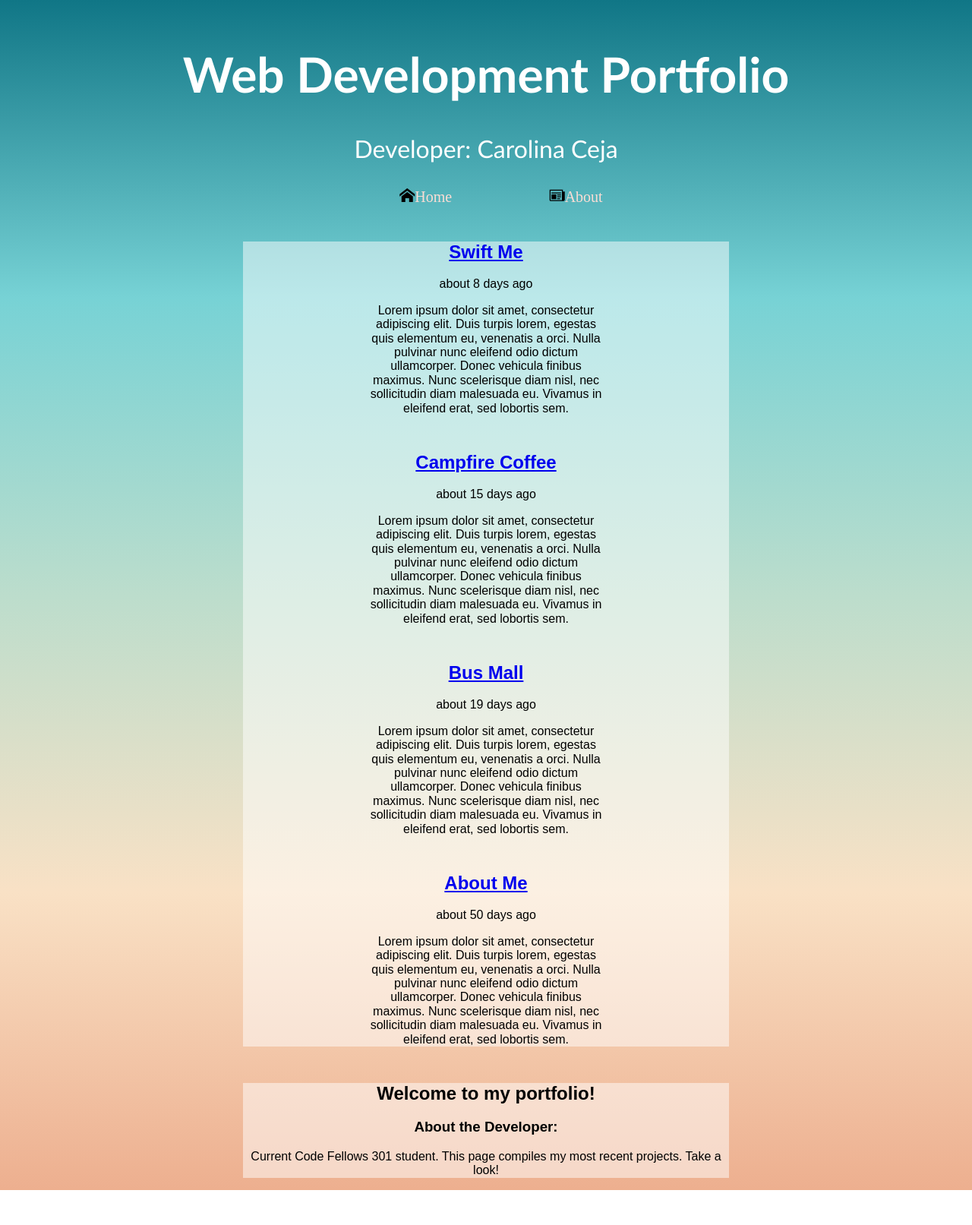
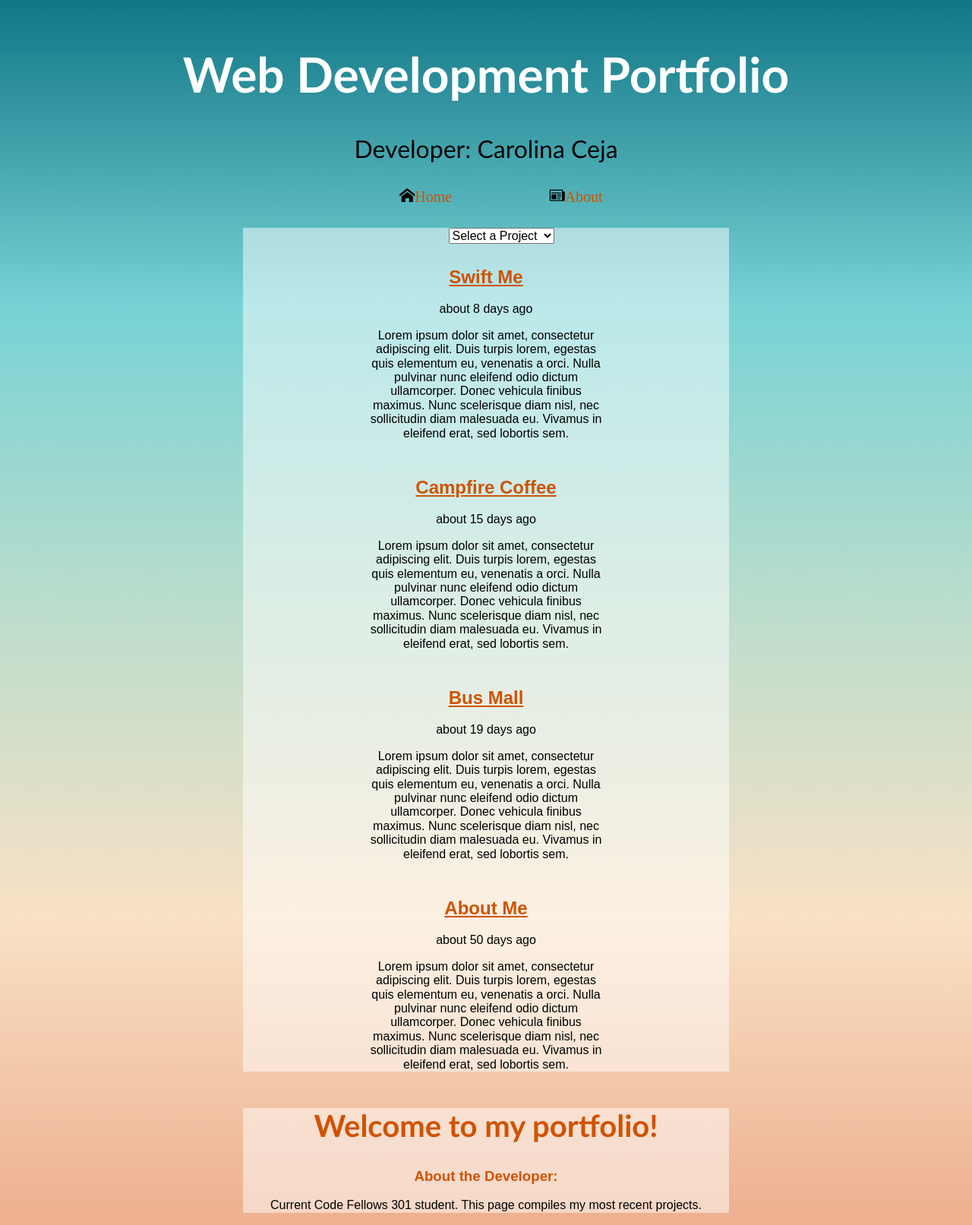
Before and after one commit to cejac/portfolio, a plain HTML site: page index.html in a window 1280 px wide. Shown: the whole page at 76% size. Before the commit the page ends 1567 px from the top, so only its background shows below. Drawn offline with nearby package versions, Linux system fonts and the light colour scheme; files whose address does not match are found by name.

Commit message:
added in filter and changed some styling

```diff
--- a/index.html
+++ b/index.html
@@ -21,10 +21,15 @@
         <li class="navSelect icon-newspaper" data-content="about"><a href="#">About</a></li>
     </nav>
     <main>
-      <!-- <header>
-        <h1>Carolina's Portfolio</h1>
-      </header> -->
       <section id='project-section' class='tab-content'>
+          <ul>
+            <li>
+              <select id='project-filter'>
+                <option value="">Select a Project</option>
+              </select>
+            </li>
+          </ul>
+        </section>
         <article class='template'>
           <header>
             <h2><a href=""></a></h2>
@@ -36,7 +41,7 @@
       <section id='about' class='tab-content'>
         <h2>Welcome to my portfolio!</h2>
         <h3>About the Developer:</h3>
-        <p>Current Code Fellows 301 student. This page compiles my most recent projects. Take a look!</p>
+        <p>Current Code Fellows 301 student. This page compiles my most recent projects.</p>
       </section>
     </main>
     <script src="https://code.jquery.com/jquery-2.2.4.min.js" integrity="sha256-BbhdlvQf/xTY9gja0Dq3HiwQF8LaCRTXxZKRutelT44=" crossorigin="anonymous"></script>
--- a/scripts/app.js
+++ b/scripts/app.js
@@ -10,12 +10,13 @@ function Project(opts){
 Project.prototype.toHTML = function(){
   var $newProject = $('article.template').clone();
 
+  $newProject.attr('data-project', this.title);
   $newProject.find('a').text(this.title);
   $newProject.find('a').prop('href', this.url);
   $newProject.attr('pubdate', this.published);
   $newProject.find('section.aboutProj').append(this.about);
   $newProject.find('time[pubdate]').attr('title', this.published);
-  $newProject.find('time').html('about ' + parseInt((new Date() - new Date(this.published))/60/60/24/1000) + ' days ago')
+  $newProject.find('time').html('about ' + parseInt((new Date() - new Date(this.published))/60/60/24/1000) + ' days ago');
 
 
   $newProject.removeClass('template');
--- a/scripts/projectView.js
+++ b/scripts/projectView.js
@@ -1,4 +1,27 @@
 var projectView = {};
+
+projectView.filter = function(){
+  $('article').each(function(){
+    if(!$(this).hasClass('template')){
+      var val = $(this).find('h2 a').text();
+      var optionTag = '<option value="' + val + '">' + val + '</option>';
+      $('#project-filter').append(optionTag);
+    }
+  });
+};
+
+projectView.filterHandler = function(){
+  $('#project-filter').on('change', function(){
+    if($(this).val()){
+      $('article').hide();
+      $('#about').hide();
+      $('article[data-project="' + $(this).val() + '"]').fadeIn('slow');
+    } else {
+      $('article').fadeIn();
+      $('article.template').hide();
+    }
+  });
+};
 
 projectView.navHandler = function(){
   $('#mainNav').on('click', '.navSelect', function(){
@@ -24,6 +47,8 @@ projectView.menuToggle = function(){
 };
 
 $(function(){
+  projectView.filter();
+  projectView.filterHandler();
   projectView.navHandler();
   projectView.menuToggle();
 });
--- a/style/base.css
+++ b/style/base.css
@@ -24,9 +24,26 @@ li{
 
 li a {
   text-decoration: none;
-  color: #FBDDD4;
+  color: #CF5300;
 }
 
 li a:hover{
   color: #006994;
 }
+
+h2 a{
+  color: #CF5300;
+}
+
+p{
+  color: black;
+}
+
+#about {
+  color: #CF5300;
+}
+
+#about h2 {
+  font-size: 250%;
+  font-family: 'Optima';
+}
```
